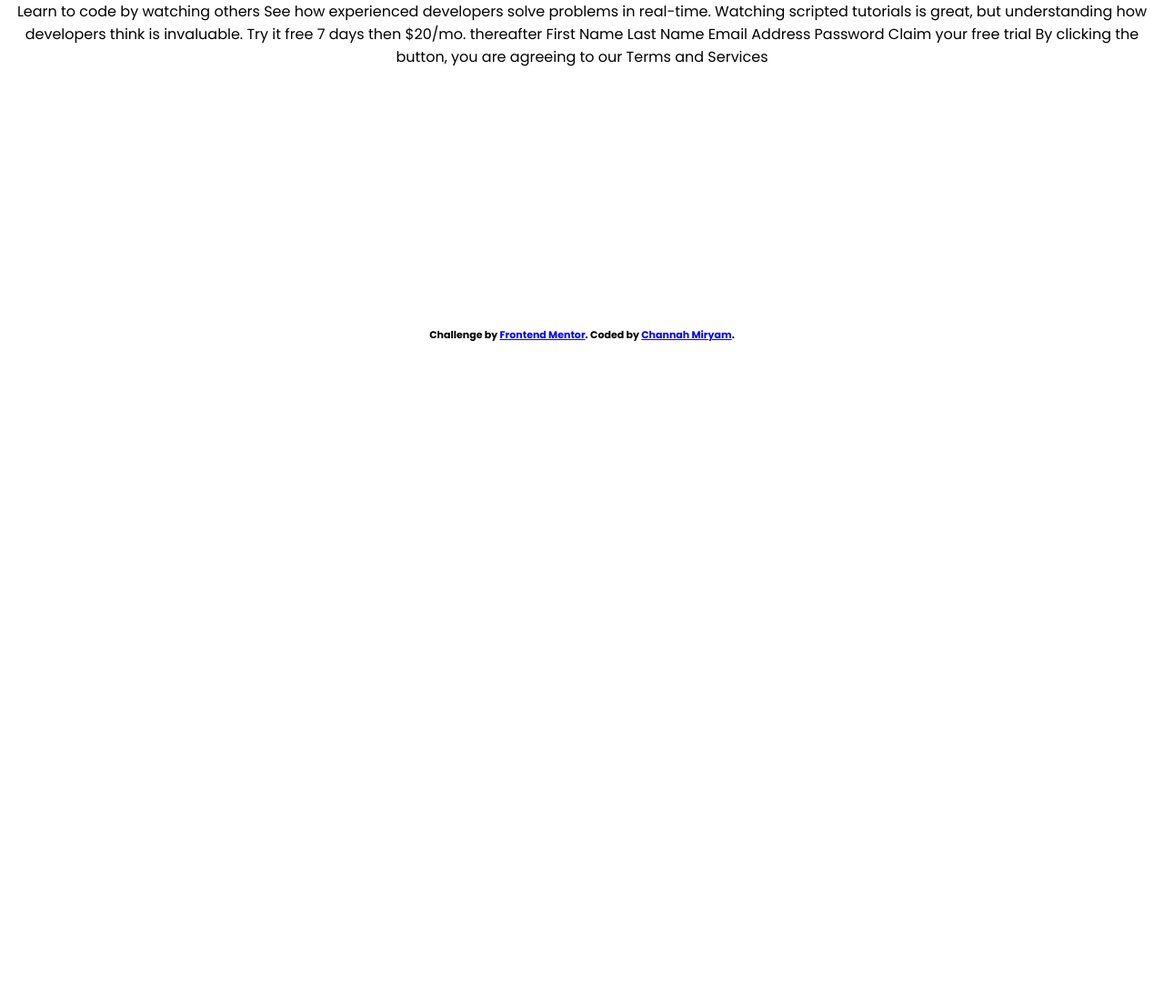
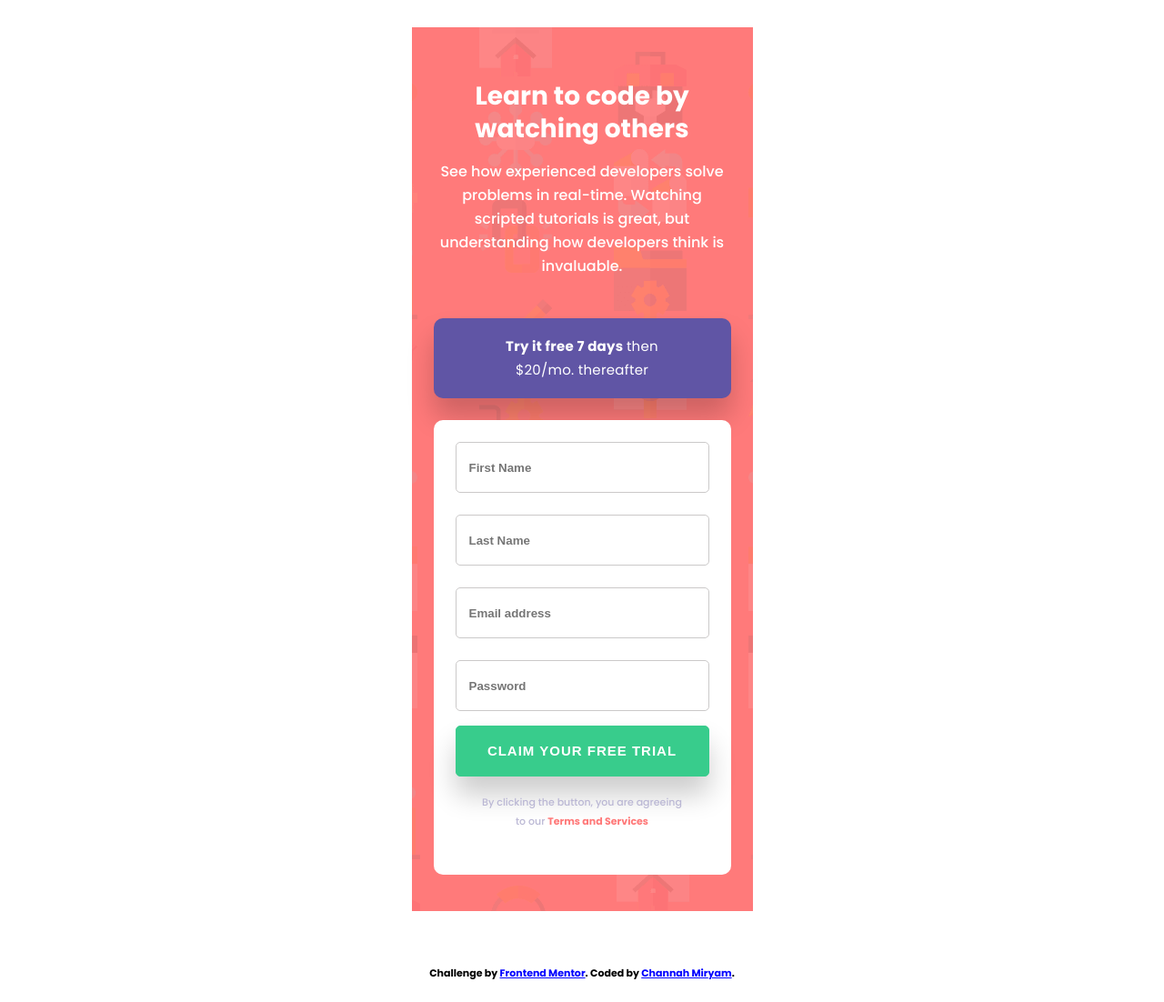
Before and after one commit to Channah-Miryam/FEM-intro-component-with-sign-up-form, a plain HTML site: page index.html in a window 1280 px wide. Shown: the whole page at 91% size. Before the commit the page ends 800 px from the top, so only its background shows below. Drawn offline with Linux system fonts and the light colour scheme; a script that the page names is missing.

Commit message:
Basic styling completed

```diff
--- a/index.html
+++ b/index.html
@@ -33,21 +33,28 @@
 
     <div class="container__content">
       <main id="main">
-        Learn to code by watching others
 
-        See how experienced developers solve problems in real-time. Watching scripted tutorials is great,
-        but understanding how developers think is invaluable.
+        <article>
+          <h1>Learn to code by watching others</h1>
+          <p class="text__body">See how experienced developers solve problems in real-time. Watching scripted tutorials
+            is great,
+            but understanding how developers think is invaluable.</p>
+          <div class="container__trial">
+            <p class="text__trial">Try it free 7 days <span class="text__trial text__trial--bold">then $20/mo.
+                thereafter</span> </p>
+          </div>
+        </article>
 
-        Try it free 7 days then $20/mo. thereafter
+        <div class="container__form">
+          <input type="text" placeholder="First Name" id="firstName" name="firstName" aria-label="first name">
+          <input type="text" placeholder="Last Name" id="lastName" name="lastName" aria-label="last name">
+          <input type="email" placeholder="Email address" id="email" name="email" aria-label="Email address">
+          <input type="password" placeholder="Password" id="password" name="password" aria-label="password">
+          <button>Claim your free trial</button>
+          <p class="text__terms">By clicking the button, you are agreeing to our <span
+              class="text__terms text__terms--highlight">Terms and Services</span></p>
+        </div>
 
-        First Name
-        Last Name
-        Email Address
-        Password
-
-        Claim your free trial
-
-        By clicking the button, you are agreeing to our Terms and Services
       </main>
     </div>
 
--- /dev/null
+++ b/script.js
@@ -0,0 +1,16 @@
+import 'core-js/es6/promise';
+import 'core-js/es6/set';
+import 'core-js/es6/map';
+import * as yup from 'yup';
+
+let schema = yup.object().shape({
+  firstName: yup.string().required(),
+  lastName: yup.string().required(),
+  email: yup.string().email()
+});
+
+
+          <input type="text" placeholder="First Name" id="firstName" name="firstName" aria-label="first name">
+          <input type="text" placeholder="Last Name" id="lastName" name="lastName" aria-label="last name">
+          <input type="email" placeholder="Email address" id="email" name="email" aria-label="Email address">
+          <input type="password" placeholder="Password" id="password" name="password" aria-label="password"></input>
--- a/styles.css
+++ b/styles.css
@@ -36,20 +36,26 @@ body {
 
 .container__page {
   position: relative;
+  padding-top: 30px;
 }
 
 .container__page {
   position: relative;
-  min-height: 50vh; // optional - it may not help with responsiveness
+  width: 375px;
+  min-height: 100vh;
 }
 
 .container__content {
   padding-bottom: 2.5rem; /* Footer height */
+
+  background-image: url(../images/bg-intro-mobile.png);
+  background-repeat: repeat;
+  background-color: var(--color-red);
 }
 
 .attribution {
   position: absolute;
-  bottom: 0;
+  bottom: -10%;
   width: 100%;
   height: 2.5rem; /* Footer height */
 
@@ -62,3 +68,131 @@ body {
 .attribution a {
   color: blue;
 }
+
+/* Styling */
+
+h1 {
+  padding-top: 58px;
+  padding-left: 24px;
+  padding-right: 24px;
+  padding-bottom: 16px;
+  width: 80%;
+  margin: 0 auto;
+}
+
+.text__body {
+  padding-left: 24px;
+  padding-right: 24px;
+  padding-bottom: 44px;
+}
+
+.container__trial {
+  background-color: var(--color-blue);
+  width: 327px;
+  height: 88px;
+  margin: 0 auto;
+  border-radius: 10px 10px;
+  padding: 18px 66px;
+  box-shadow: rgba(0, 0, 0, 0.2) 0px 20px 30px;
+}
+
+.container__form {
+  background-color: white;
+  width: 327px;
+  height: 500px;
+  margin: 0 auto;
+  margin-top: 24px;
+  padding-left: 24px;
+  padding-right: 24px;
+  border-radius: 10px 10px;
+}
+
+input {
+  width: 279px;
+  height: 56px;
+  margin-top: 24px;
+  border-radius: 5px;
+  border: 1px solid rgb(203, 201, 201);
+  padding-left: 14px;
+}
+
+button {
+  background-color: var(--color-green);
+  width: 279px;
+  height: 56px;
+  margin-top: 16px;
+  border-radius: 5px;
+  border: 1px solid var(--color-green);
+  box-shadow: rgba(0, 0, 0, 0.2) 0px 20px 30px;
+}
+
+.text__terms {
+  width: 80%;
+  margin: 18px auto;
+}
+
+/* Typography */
+
+h1 {
+  font-weight: 700;
+  font-size: 28px;
+  line-height: 36px;
+  text-align: center;
+  color: #ffffff;
+}
+
+.text__body {
+  font-weight: 500;
+  font-size: 16px;
+  line-height: 26px;
+  text-align: center;
+  color: #ffffff;
+}
+
+.text__trial {
+  font-weight: 700;
+  font-size: 15px;
+  line-height: 26px;
+  text-align: center;
+  letter-spacing: 0.267857px;
+  color: #ffffff;
+}
+
+.text__trial--bold {
+  font-weight: 400;
+  font-size: 15px;
+  line-height: 26px;
+  text-align: center;
+  letter-spacing: 0.267857px;
+  color: #ffffff;
+}
+
+input {
+  font-weight: bold;
+}
+
+button {
+  font-weight: 600;
+  font-size: 15px;
+  line-height: 26px;
+  text-align: center;
+  letter-spacing: 1px;
+  color: #ffffff;
+  text-transform: uppercase;
+}
+
+.text__terms {
+  font-weight: 500;
+  font-size: 11px;
+  line-height: 21px;
+  text-align: center;
+  color: #bab7d4;
+}
+
+.text__terms--highlight {
+  font-weight: 700;
+  font-size: 11px;
+  line-height: 21px;
+  text-align: center;
+  color: #ff7979;
+}
```
